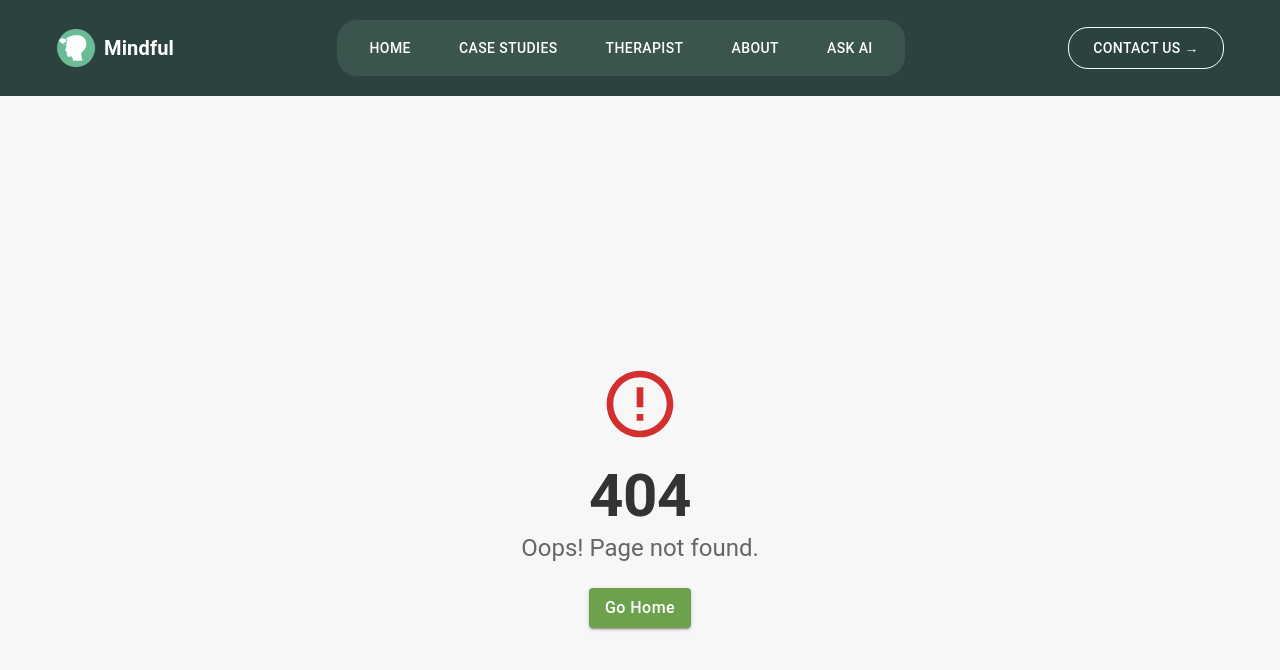
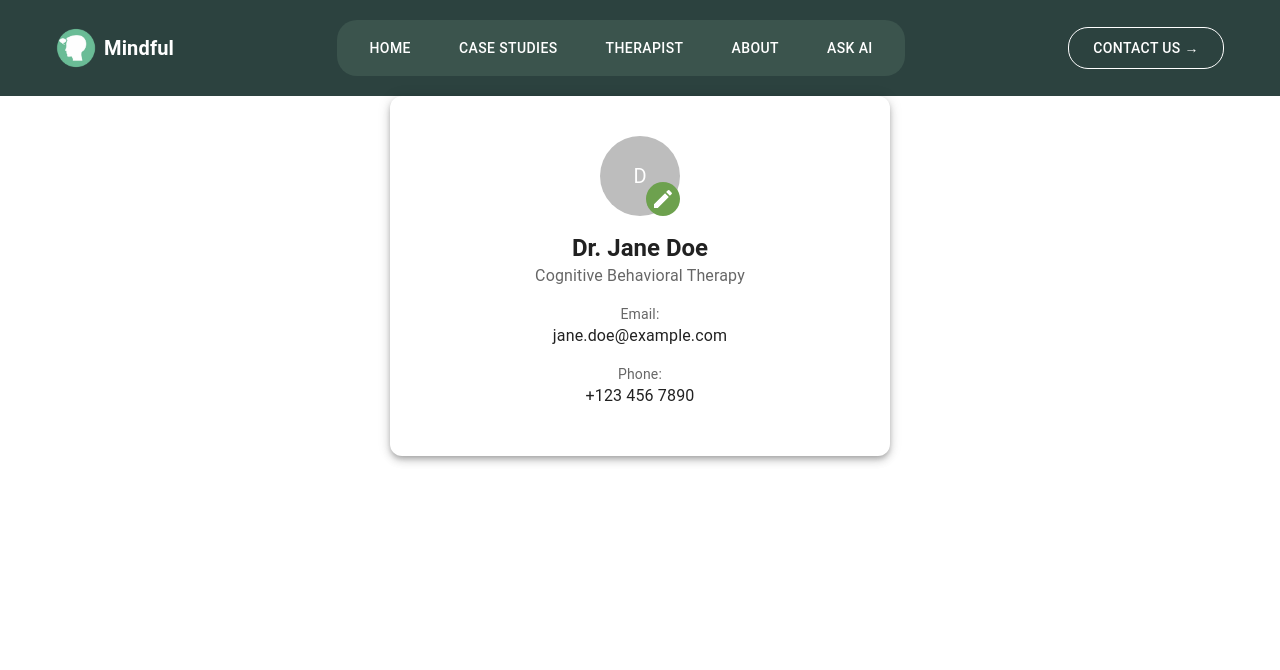
Before and after one commit to Mutai001/Mental-health-app, a React (Vite) app: page /therapist-profile in a window 1280 px wide. Before the commit this address had no page. Shown: the top 670 px of the page. Built offline with nearby package versions, Linux system fonts and the light colour scheme.

Commit message:
therapist profile

```diff
--- a/src/App.tsx
+++ b/src/App.tsx
@@ -16,6 +16,8 @@ import ContactUs from './components/pages/landingpage/ContactUs';
 import UserDashboard from './components/UserDash/UserDashboard';
 import AdminDashboard from './components/AdminDash/AdminDashboard';
 import TherapistDashboard from './components/therapist/TherapistDashboard';
+import UserProfilePage from './components/UserDash/UserProfile';
+import TherapistProfile from './components/therapist/TherapistProfile';
 
 const App: React.FC = () => {
   return (
@@ -67,6 +69,9 @@ const App: React.FC = () => {
         <Route path='/user' element={<UserDashboard />} />
         <Route path='/admin' element={<AdminDashboard />} />
         <Route path='/therapist' element={<TherapistDashboard />} />
+        <Route path='/userprofile' element={<UserProfilePage />}/>
+        <Route path='/therapist-profile' element={<TherapistProfile />}
+        />
       </Routes>
     </BrowserRouter>
   );
--- a/src/components/UserDash/UserDashboard.tsx
+++ b/src/components/UserDash/UserDashboard.tsx
@@ -38,7 +38,7 @@ export function UserDashboard() {
   };
 
   const menuItems = [
-    { text: "Profile", icon: <PersonIcon />, route: "/profile" },
+    { text: "Profile", icon: <PersonIcon />, route: "/userprofile" },
     { text: "Bookings", icon: <BookOnlineIcon />, route: "/bookings" },
     { text: "Therapists", icon: <PsychologyIcon />, route: "/therapists" },
     { text: "Ask AI", icon: <HelpIcon />, route: "/ask-ai" },
--- a/src/components/therapist/TherapistProfile.tsx
+++ b/src/components/therapist/TherapistProfile.tsx
@@ -0,0 +1,100 @@
+import { useState } from "react";
+import {
+  Avatar,
+  Box,
+  Button,
+  Card,
+  CardContent,
+  IconButton,
+  TextField,
+  Typography,
+} from "@mui/material";
+import EditIcon from "@mui/icons-material/Edit";
+import SaveIcon from "@mui/icons-material/Save";
+import { motion } from "framer-motion";
+
+const fadeIn = {
+  hidden: { opacity: 0 },
+  visible: { opacity: 1, transition: { duration: 0.5 } },
+};
+
+const TherapistProfile = () => {
+  const [editing, setEditing] = useState(false);
+  const [profile, setProfile] = useState({
+    name: "Dr. Jane Doe",
+    email: "jane.doe@example.com",
+    phone: "+123 456 7890",
+    specialization: "Cognitive Behavioral Therapy",
+  });
+
+  const handleEdit = () => setEditing(!editing);
+  const handleChange = (e: React.ChangeEvent<HTMLInputElement>) => {
+    setProfile({ ...profile, [e.target.name]: e.target.value });
+  };
+
+  return (
+    <motion.div initial="hidden" animate="visible" variants={fadeIn}>
+      <Card sx={{ maxWidth: 500, mx: "auto", p: 3, boxShadow: 5, borderRadius: 3 }}>
+        <CardContent sx={{ textAlign: "center" }}>
+          <Box sx={{ position: "relative", display: "inline-block" }}>
+            <Avatar sx={{ width: 80, height: 80, mx: "auto" }}>
+              {profile.name.charAt(0)}
+            </Avatar>
+            <IconButton
+              sx={{ position: "absolute", bottom: 0, right: 0, bgcolor: "#6DA14E" }}
+              size="small"
+              onClick={handleEdit}
+            >
+              {editing ? <SaveIcon sx={{ color: "white" }} /> : <EditIcon sx={{ color: "white" }} />}
+            </IconButton>
+          </Box>
+          <Typography variant="h5" sx={{ fontWeight: "bold", mt: 2 }}>
+            {editing ? (
+              <TextField name="name" value={profile.name} onChange={handleChange} fullWidth />
+            ) : (
+              profile.name
+            )}
+          </Typography>
+          <Typography variant="body1" color="text.secondary">
+            {editing ? (
+              <TextField name="specialization" value={profile.specialization} onChange={handleChange} fullWidth />
+            ) : (
+              profile.specialization
+            )}
+          </Typography>
+          <Box sx={{ mt: 2 }}>
+            <Typography variant="body2" color="text.secondary">
+              Email:
+            </Typography>
+            {editing ? (
+              <TextField name="email" value={profile.email} onChange={handleChange} fullWidth />
+            ) : (
+              <Typography>{profile.email}</Typography>
+            )}
+          </Box>
+          <Box sx={{ mt: 2 }}>
+            <Typography variant="body2" color="text.secondary">
+              Phone:
+            </Typography>
+            {editing ? (
+              <TextField name="phone" value={profile.phone} onChange={handleChange} fullWidth />
+            ) : (
+              <Typography>{profile.phone}</Typography>
+            )}
+          </Box>
+          {editing && (
+            <Button
+              variant="contained"
+              sx={{ mt: 3, bgcolor: "#6DA14E" }}
+              onClick={handleEdit}
+            >
+              Save Changes
+            </Button>
+          )}
+        </CardContent>
+      </Card>
+    </motion.div>
+  );
+};
+
+export default TherapistProfile;
```
